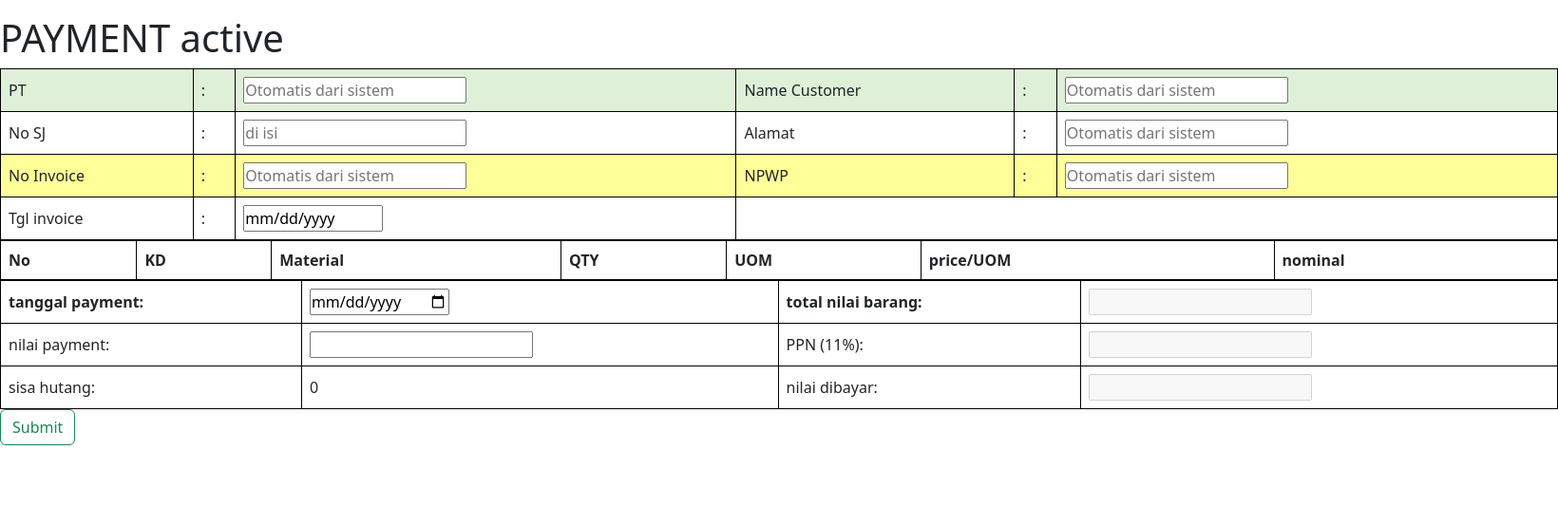
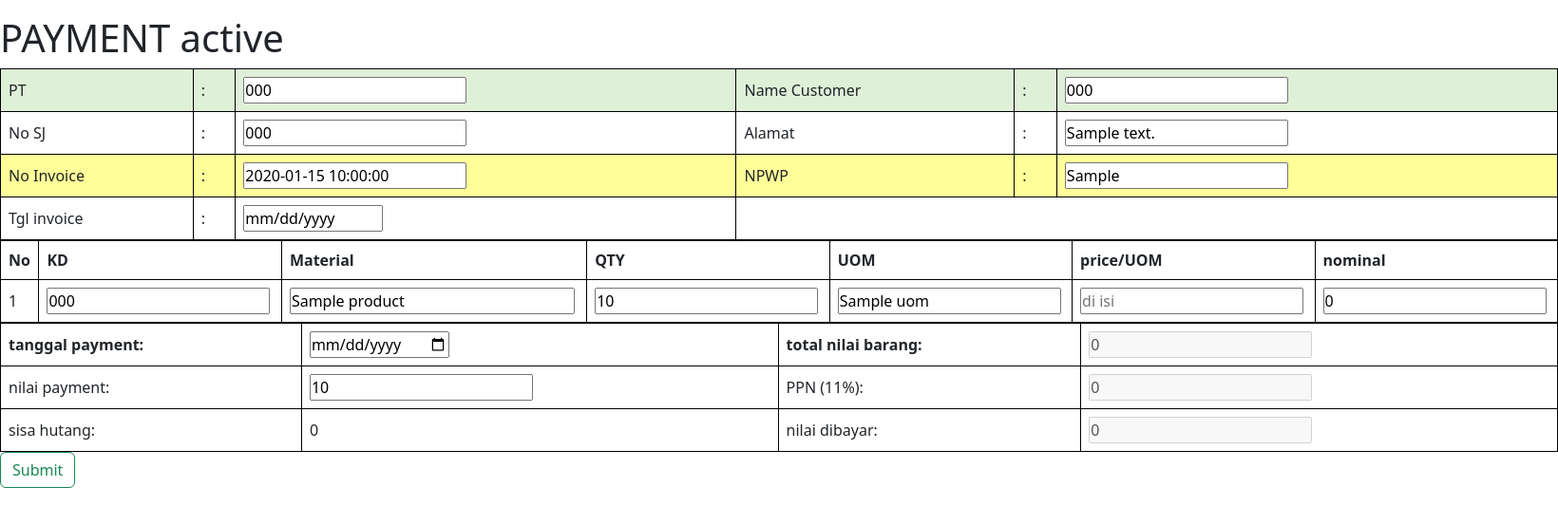
Before and after one commit to playerzer0-ui/gudang_mama, a PHP site: template view/amend_payment.php in a window 1640 px wide. Shown: the part 70-623 px from the top of the page at 95% size. Run offline with PHP 8.4, Linux system fonts and the light colour scheme; the template is opened without the code that fills it: most values are stand-ins (such as "Sample title", 1, 10 or a date in 2020); data that the repository does not hold is empty.

Commit message:
amend invoice and payment

```diff
--- a/js/payment.js
+++ b/js/payment.js
@@ -1,4 +1,8 @@
 let pageState = document.getElementById("pageState").value;
+
+$(document).ready(function () {
+    calculateHutang();
+});
 
 document.addEventListener('DOMContentLoaded', function() {
     const form = document.getElementById('myForm');
--- a/view/amend_payment.php
+++ b/view/amend_payment.php
@@ -1,7 +1,7 @@
 <?php include "header.php"; ?>
 
 <main class="main-container">
-    <form id="myForm" action="../controller/index.php?action=create_payment" method="post">
+    <form id="myForm" action="../controller/index.php?action=amend_update_data&data=payment" method="post">
     <h1>PAYMENT <?php echo $pageState; ?></h1>
     <input type="hidden" id="pageState" name="pageState" value=<?php echo $pageState; ?>>
     <input name="old_sj" type="hidden" id="old_sj" value="<?php echo $result["nomor_surat_jalan"]; ?>">
@@ -9,63 +9,63 @@
         <tr class="form-header">
             <td>PT</td>
             <td>:</td>
-            <td colspan="2"><input name="storageCode" type="text" id="storageCode" placeholder="Otomatis dari sistem" readonly></td>
+            <td colspan="2"><input name="storageCode" type="text" id="storageCode" placeholder="Otomatis dari sistem" value="<?php echo $result["storageCode"]; ?>" readonly></td>
             <?php if ($pageState == "amend_payment_in") { ?>
                 <td>Name Vendor</td>
                 <td>:</td>
-                <td colspan="2"><input name="vendorCode" type="text" id="vendorCode" placeholder="Otomatis dari sistem" readonly></td>
+                <td colspan="2"><input name="vendorCode" type="text" id="vendorCode" placeholder="Otomatis dari sistem" value="<?php echo $result["vendorCode"]; ?>" readonly></td>
             <?php } else { ?>
                 <td>Name Customer</td>
                 <td>:</td>
-                <td colspan="2"><input name="customerCode" type="text" id="customerCode" placeholder="Otomatis dari sistem" readonly></td>
+                <td colspan="2"><input name="customerCode" type="text" id="customerCode" placeholder="Otomatis dari sistem" value="<?php echo $result["customerCode"]; ?>" readonly></td>
             <?php } ?>
         </tr>
         <tr>
             <?php if ($pageState == "amend_payment_in") { ?>
                 <td>NO. LPB</td>
                 <td>:</td>
-                <td colspan="2"><input name="no_LPB" type="text" id="no_LPB" placeholder="Otomatis dari sistem" readonly></td>
+                <td colspan="2"><input name="no_LPB" type="text" id="no_LPB" placeholder="Otomatis dari sistem" value="<?php echo $result["no_LPB"]; ?>" readonly></td>
                 <td>No PO</td>
                 <td>:</td>
-                <td colspan="2"><input name="purchase_order" type="text" id="purchase_order" placeholder="Otomatis dari sistem" readonly></td>
+                <td colspan="2"><input name="purchase_order" type="text" id="purchase_order" placeholder="Otomatis dari sistem" value="<?php echo $result["purchase_order"]; ?>" readonly></td>
             <?php } else { ?>
                 <td>No SJ</td>
                 <td>:</td>
-                <td colspan="2"><input name="no_sj" type="text" id="no_sj" placeholder="di isi" oninput="getDetailsFromSJ();calculateHutang();" required></td>
+                <td colspan="2"><input name="no_sj" type="text" id="no_sj" placeholder="di isi" oninput="getDetailsFromSJ();calculateHutang();" value="<?php echo $result["nomor_surat_jalan"]; ?>" required></td>
                 <td>Alamat</td>
                 <td>:</td>
-                <td colspan="2"><input name="customerAddress" type="text" id="customerAddress" placeholder="Otomatis dari sistem" readonly></td>
+                <td colspan="2"><input name="customerAddress" type="text" id="customerAddress" placeholder="Otomatis dari sistem" value="<?php echo $result["customerAddress"]; ?>" readonly></td>
             <?php } ?>
         </tr>
         <tr class="highlight">
             <?php if ($pageState == "amend_payment_in") { ?>
                 <td>No SJ</td>
                 <td>:</td>
-                <td colspan="2"><input name="no_sj" type="text" id="no_sj" placeholder="di isi" oninput="getDetailsFromSJ();calculateHutang();" required></td>
+                <td colspan="2"><input name="no_sj" type="text" id="no_sj" placeholder="di isi" oninput="getDetailsFromSJ();calculateHutang();" value="<?php echo $result["nomor_surat_jalan"]; ?>" required></td>
                 <td>Tgl invoice</td>
                 <td>:</td>
-                <td colspan="2"><input name="invoice_date" type="date" id="invoice_date" placeholder="Otomatis dari sistem" readonly></td>
+                <td colspan="2"><input name="invoice_date" type="date" id="invoice_date" placeholder="Otomatis dari sistem" value="<?php echo $invoice["invoice_date"]; ?>" readonly></td>
             <?php } else { ?>
                 <td>No Invoice</td>
                 <td>:</td>
-                <td colspan="2"><input name="no_invoice" type="text" id="no_invoice" placeholder="Otomatis dari sistem" readonly></td>
+                <td colspan="2"><input name="no_invoice" type="text" id="no_invoice" placeholder="Otomatis dari sistem" value="<?php echo $invoice["invoice_date"]; ?>" readonly></td>
                 <td>NPWP</td>
                 <td>:</td>
-                <td colspan="2"><input name="npwp" type="text" id="npwp" placeholder="Otomatis dari sistem" readonly></td>
+                <td colspan="2"><input name="npwp" type="text" id="npwp" placeholder="Otomatis dari sistem" value="<?php echo $result["customerNPWP"]; ?>" readonly></td>
             <?php } ?>
         </tr>
         <tr>
             <?php if ($pageState == "amend_payment_in") { ?>
                 <td>No Truk</td>
                 <td>:</td>
-                <td colspan="2"><input name="no_truk" type="text" id="no_truk" placeholder="Otomatis dari sistem" readonly></td>
+                <td colspan="2"><input name="no_truk" type="text" id="no_truk" placeholder="Otomatis dari sistem" value="<?php echo $result["no_truk"]; ?>" readonly></td>
                 <td>No Invoice</td>
                 <td>:</td>
-                <td colspan="2"><input name="no_invoice" type="text" id="no_invoice" placeholder="Otomatis dari sistem" readonly></td>
+                <td colspan="2"><input name="no_invoice" type="text" id="no_invoice" placeholder="Otomatis dari sistem" value="<?php echo $invoice["no_invoice"]; ?>" readonly></td>
             <?php } else { ?>
                 <td>Tgl invoice</td>
                 <td>:</td>
-                <td colspan="2"><input name="invoice_date" type="date" id="invoice_date" placeholder="Otomatis dari sistem" readonly></td>
+                <td colspan="2"><input name="invoice_date" type="date" id="invoice_date" placeholder="Otomatis dari sistem" value="<?php echo $invoice["invoice_date"]; ?>" readonly></td>
                 <td colspan="4"></td>
             <?php } ?>
         </tr>
@@ -85,29 +85,43 @@
         </thead>
         <tbody>
             <!-- Rows will be added here dynamically -->
+            <?php
+            $count = 1;
+            $totalNominal = 0;
+            foreach($products as $key){ ?>
+                <td><?php echo $count++; ?></td>
+                <td><input type="text" name="kd[]" value="<?php echo $key["productCode"]; ?>" class="productCode" readonly></td>
+                <td><input style="width: 300px;" value="<?php echo $key["productName"]; ?>" type="text" name="material_display[]" readonly><input type="hidden" value="<?php echo $key["productName"]; ?>" name="material[]"></td>
+                <td><input type="number" value="<?php echo $key["qty"]; ?>" name="qty[]" readonly></td>
+                <td><input type="text" value="<?php echo $key["uom"]; ?>" name="uom[]" readonly></td>
+                <td><input type="number" value="<?php echo $key["price_per_UOM"]; ?>" inputmode="numeric" name="price_per_uom[]" placeholder="di isi" oninput="calculateNominal(this)" required></td>
+                <td><input type="text" name="nominal[]" placeholder="otomatis dari sistem" value="<?php echo (int)$key["qty"] * (double)$key["price_per_UOM"]; ?>" readonly></td>
+            <?php
+                $totalNominal += (int)$key["qty"] * (double)$key["price_per_UOM"];
+            } ?>
         </tbody>
     </table>
 
     <table id="accountTable">
         <tr>
             <th>tanggal payment: </th>
-            <td><input type="date" name="payment_date" id="payment_date" placeholder="di isi" required></td>
+            <td><input type="date" name="payment_date" id="payment_date" placeholder="di isi" value="<?php echo $payment["payment_date"]; ?>" required></td>
             <th>total nilai barang: </th>
-            <th><input type="number" inputmode="numeric" name="totalNominal" id="totalNominal" disabled></th>
+            <th><input type="number" inputmode="numeric" name="totalNominal" id="totalNominal" value="<?php echo $totalNominal; ?>" disabled></th>
         </tr>
         <tr>
             <td>nilai payment: </td>
             <td>
-                <input type="number" inputmode="numeric" name="payment_amount" id="payment_amount" oninput="calculateHutang()" required>
+                <input type="number" inputmode="numeric" name="payment_amount" id="payment_amount" oninput="calculateHutang()" value="<?php echo $payment["payment_amount"]; ?>" required>
             </td>
             <td>PPN (11%): </td>
-            <td><input type="number" inputmode="numeric" name="taxPPN" id="taxPPN" disabled></td>
+            <td><input type="number" inputmode="numeric" name="taxPPN" id="taxPPN" value="<?php echo ($totalNominal * 0.11); ?>" disabled></td>
         </tr>
         <tr>
             <td>sisa hutang: </td>
             <td><span id="remaining">0</span></td>
             <td>nilai dibayar: </td>
-            <td><input type="number" inputmode="numeric" name="amount_paid" id="amount_paid" disabled></td>
+            <td><input type="number" inputmode="numeric" name="amount_paid" id="amount_paid" value="<?php echo (($totalNominal * 0.11) + $totalNominal); ?>" disabled></td>
         </tr>
     </table>
     <button type="submit" class="btn btn-outline-success" onclick="handleFormSubmit(event)">Submit</button>
```
Also changed, not shown: controller/index.php (+14 -1 lines), view/amend_invoice.php (+7 -4 lines).
